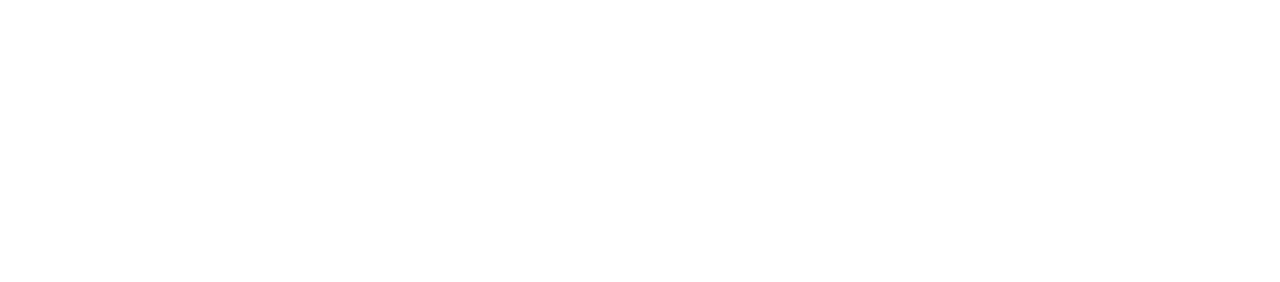
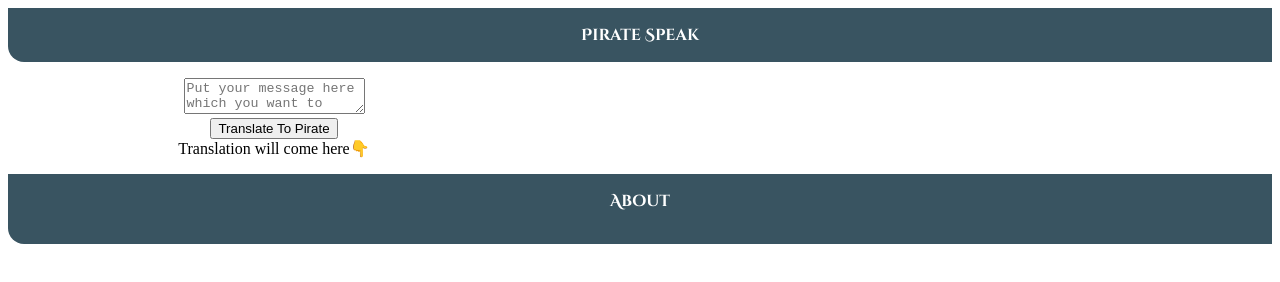
Before and after one commit to RushikeshArgade/markSeven-PirateTranslator, a plain HTML site: page index.html in a window 1280 px wide. Drawn offline with Linux system fonts and the light colour scheme.

Commit message:
Final Copy

```diff
--- a/index.html
+++ b/index.html
@@ -5,7 +5,23 @@
     <meta http-equiv="X-UA-Compatible" content="IE=edge">
     <meta name="viewport" content="width=device-width, initial-scale=1.0">
     <title>Pirate Speak</title>
+
+    <link rel="stylesheet" href="styles.css">
 </head>
+<body>
+    <nav class="navigation">Pirate Speak</nav>
 
+    <main>
+        <textarea id="translate-input" placeholder="Put your message here which you want to convert to Pirate language" ></textarea>
+        <br>
+        <button id="translate-button">Translate To Pirate</button>
+        <div>Translation will come here👇</div>
+        <div id="translate-output"></div>
+    </main>
+
+    <footer>
+        <div>About</div>
+        <p></p>
+    </footer>
 </body>
 </html>
--- /dev/null
+++ b/styles.css
@@ -0,0 +1,27 @@
+@import url('https://fonts.googleapis.com/css2?family=Cinzel+Decorative:wght@700&family=Montserrat&display=swap');
+
+
+.navigation{
+    font-family: 'Cinzel Decorative', cursive;
+    font: bolder;
+    color: white;
+    background-color: #395461;
+    text-align: center;
+    padding: 1rem 1rem;
+    border-bottom-left-radius: 1rem;
+}
+
+main{
+    padding: 1rem;
+    text-align: center;
+    max-width: 500px;
+}
+
+footer{
+    font-family: 'Cinzel Decorative', cursive;
+    color: white;
+    background-color: #395461;
+    text-align: center;
+    padding: 1rem 1rem;
+    border-bottom-left-radius: 1rem;
+}
```
Also changed, not shown: script.js (added, +25 -0 lines).
